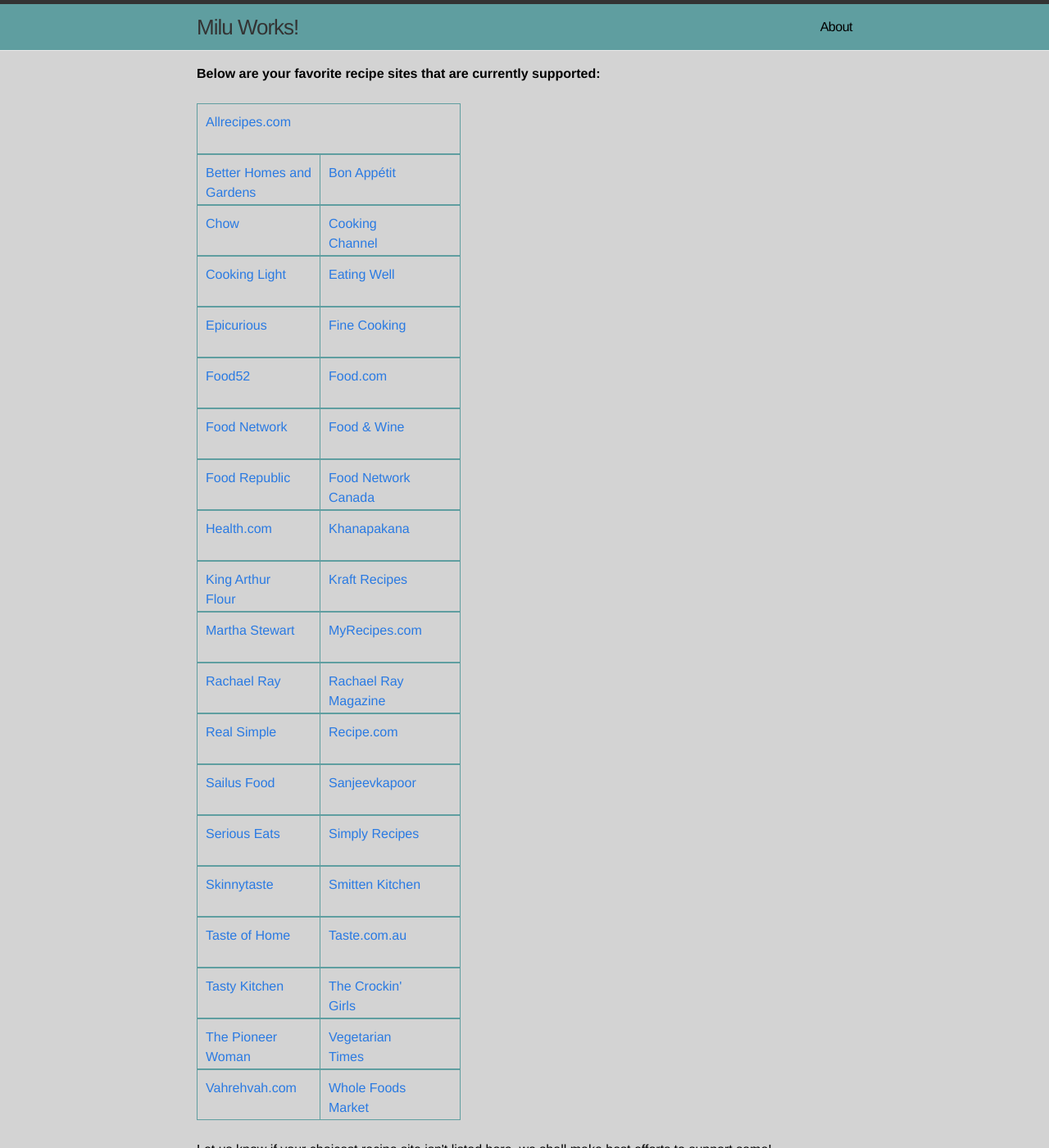
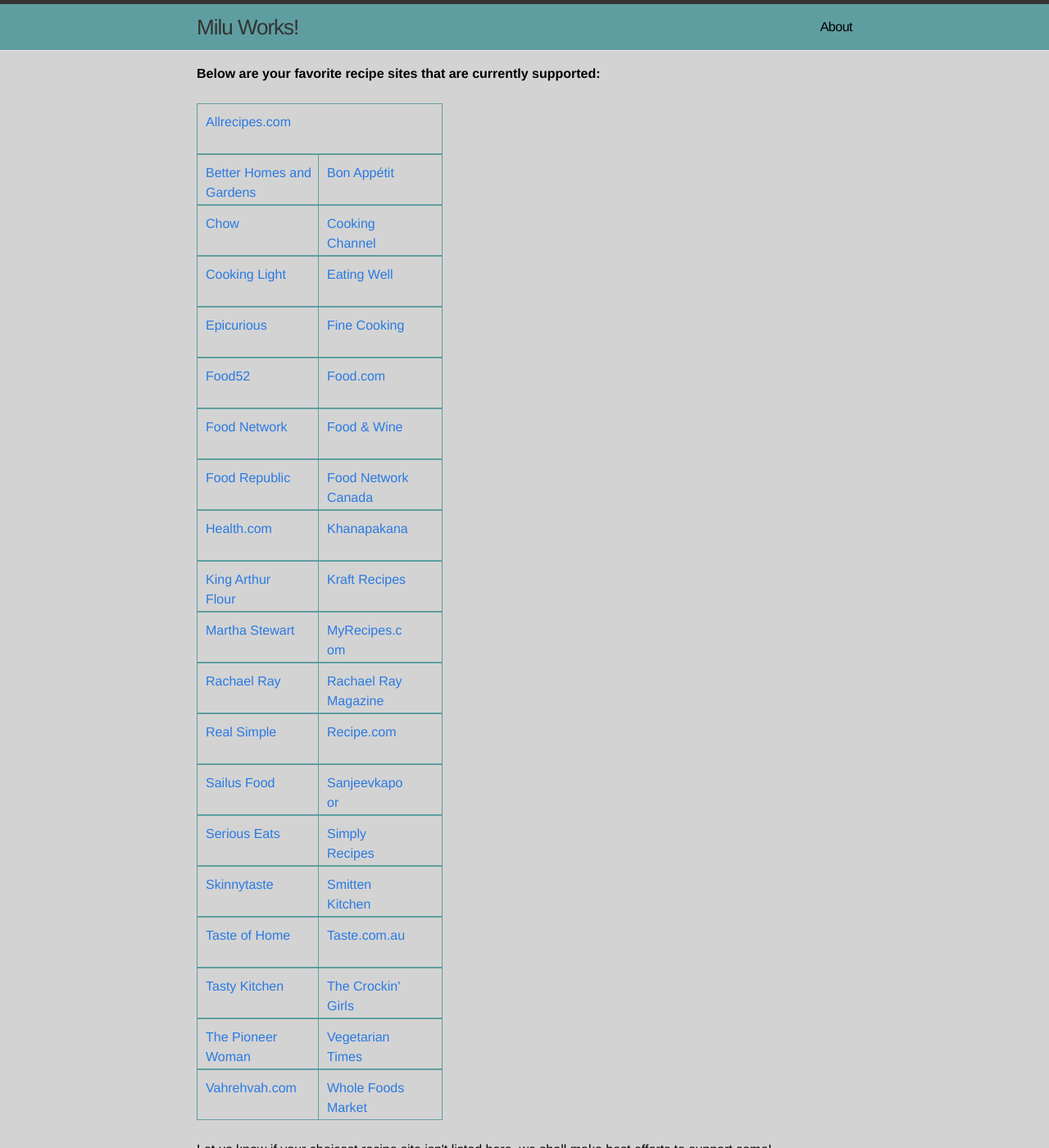
Before and after one commit to miluonline/miluworkslive, a Jekyll site: the page built from supported-recipe-sites.html, in a window 1280 px wide and 1400 px high. Shown: the whole window at 82% size. Built offline with Jekyll 4.4.1, drawn with Linux system fonts in a browser that asks for light colours.

Commit message:
sites html

```diff
--- a/css/main.css
+++ b/css/main.css
@@ -462,12 +462,12 @@
   border: 1px solid cadetblue;
   padding: 10px;
   padding-right: 40px;
-  width: 120px;
+  width: 100px;
   float: right;
   word-wrap: break-word;
   height: 40px;
 }
 
 .recipe-rows{
-  width: 322px;
+  width: 300px;
 }
```
Also changed, not shown: 2 other files.
